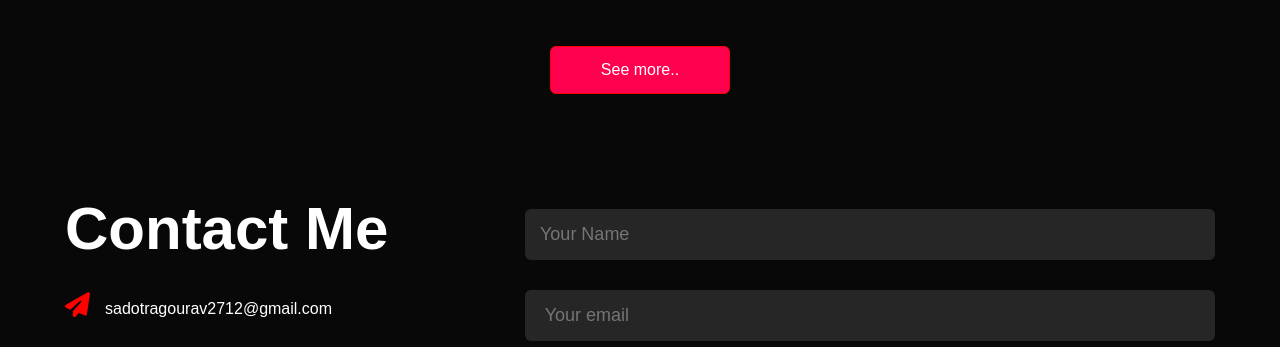
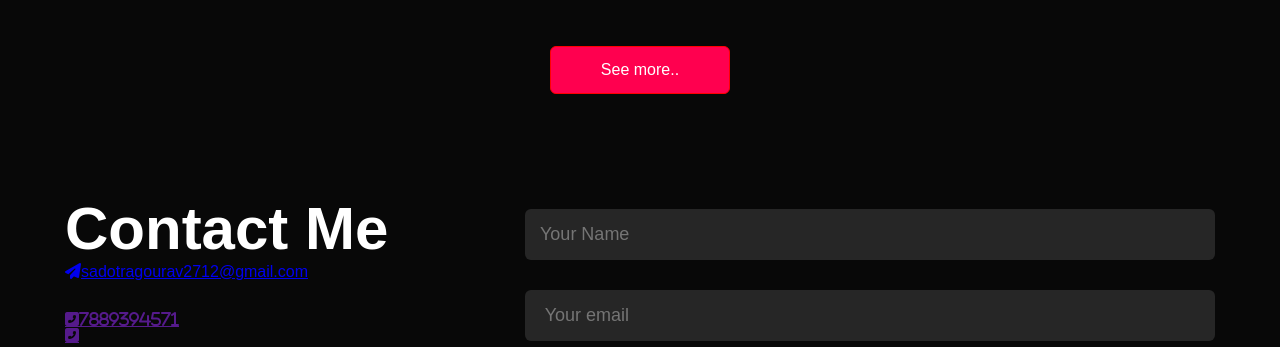
Before and after one commit to sadotragourav2712/Personal-Portofolio-Website, a plain HTML site: page index.html in a window 1280 px wide. Shown: the part 2728-3075 px from the top of the page. Drawn offline with Linux system fonts and the light colour scheme.

Commit message:
Update index.html
made some changes to the email

```diff
--- a/index.html
+++ b/index.html
@@ -160,8 +160,8 @@
                 <div class="row">
                     <div class="contact-left">
                         <h1 class="sub-title">Contact Me</h1>
-                        <p><i class="fas fa-paper-plane"></i>sadotragourav2712@gmail.com</p>
-                        <p><i class="fas fa-phone-square-alt"></i>7889394571</p>
+                        <a href="mailto:sadotragourav2712@gmail.com"><i class="fas fa-paper-plane"></i>sadotragourav2712@gmail.com</a>
+                        <p><a href=""<i class="fas fa-phone-square-alt"></i>7889394571</p>
                         <div class="social-icons">
                             <a href="https://www.facebook.com/gourav.sadotra.79/" target="blank"><i class="fab fa-facebook"></i></a>
                             <a href="https://twitter.com/GouravSadotra4" target="blank"><i class="fab fa-twitter"></i></a>
```
